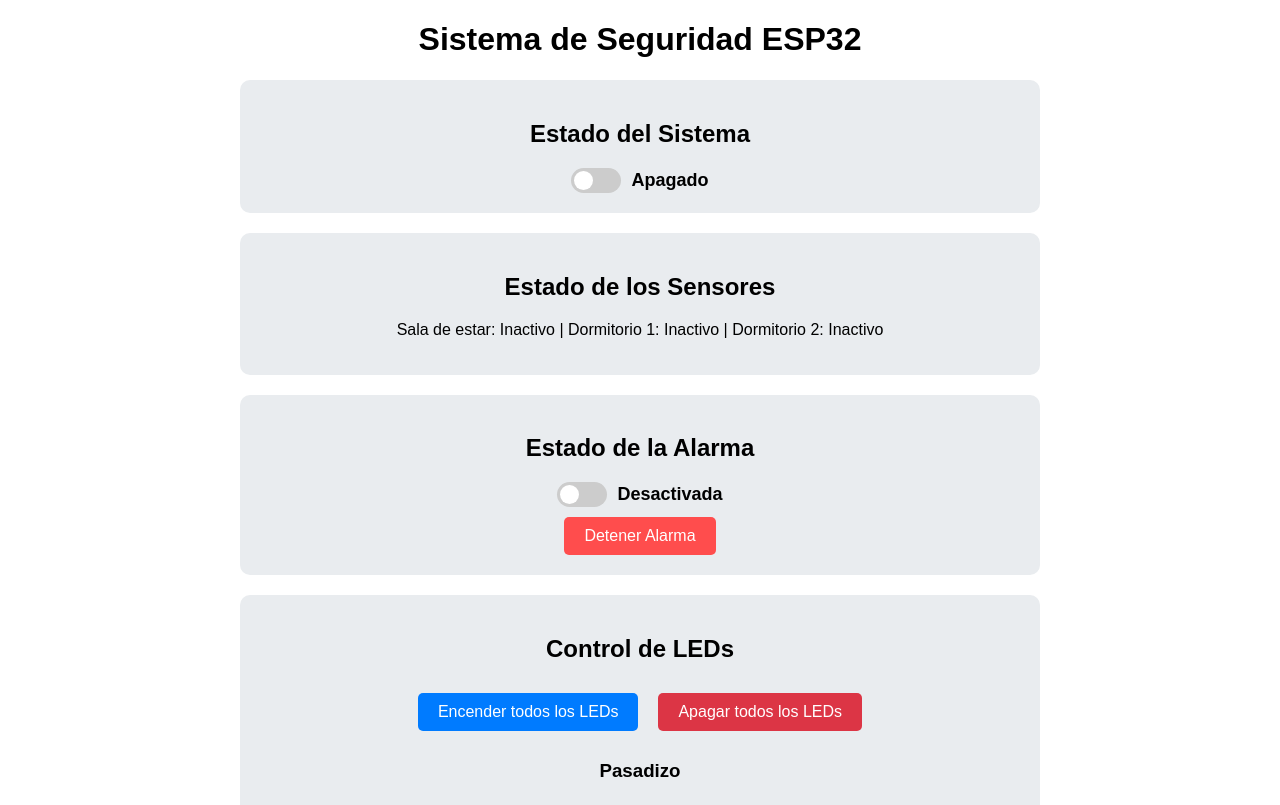
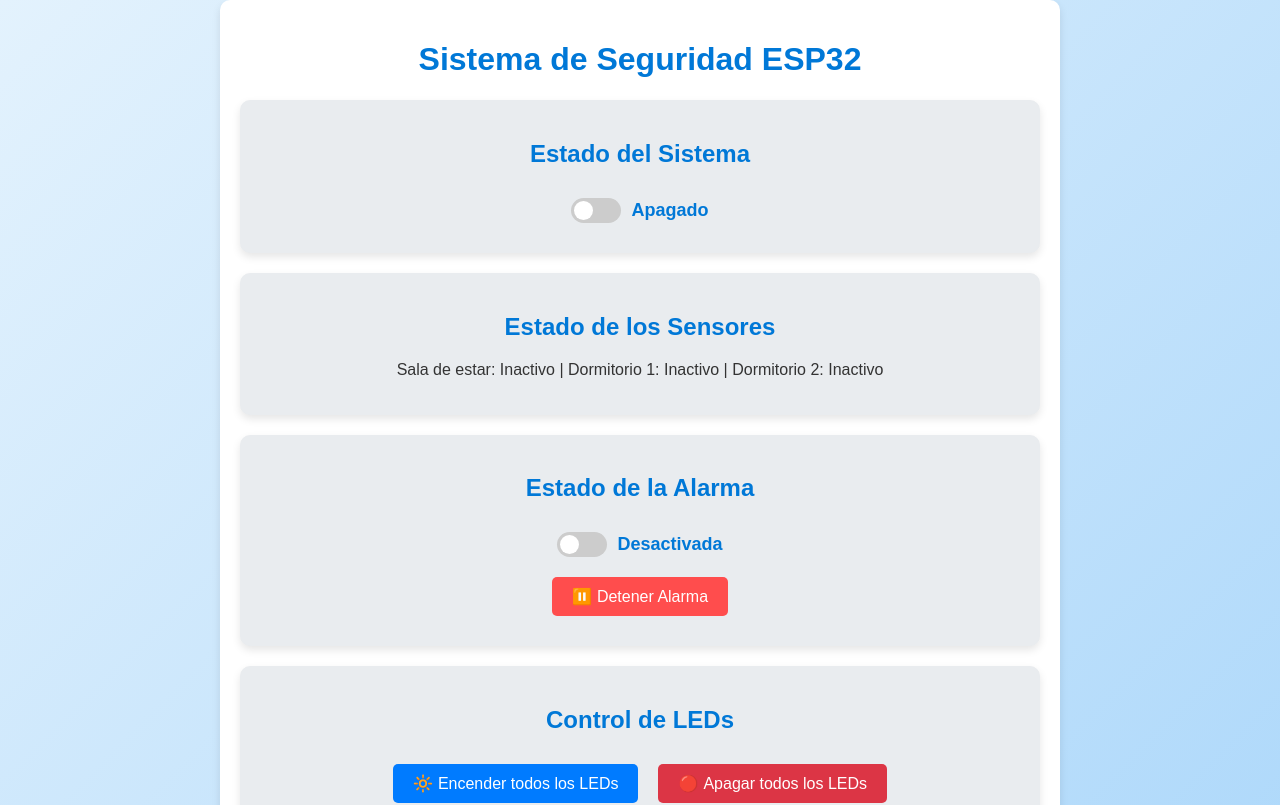
Before and after one commit to JhoneiroLove/iot-webapp, a Next.js app: page / in a window 1280 px wide. Shown: the top 805 px of the page. Built offline with nearby package versions, Linux system fonts and the light colour scheme; no server answers.

Commit message:
ultimos cambios

```diff
--- a/src/app/api/control/route.ts
+++ b/src/app/api/control/route.ts
@@ -5,7 +5,7 @@
   const type = searchParams.get('type');
   const state = searchParams.get('state');
 
-  const esp32Url = `http://192.168.36.50`; // Cambia <ESP32_IP> por la IP de tu ESP32
+  const esp32Url = `http://192.168.0.20`; // Cambia <ESP32_IP> por la IP de tu ESP32
 
   try {
     let endpoint = '';
--- a/src/app/api/sensor-status/route.ts
+++ b/src/app/api/sensor-status/route.ts
@@ -1,7 +1,7 @@
 import { NextResponse } from 'next/server';
 
 export async function GET() {
-  const esp32Url = `http://192.168.36.50/sensor-status`; // Cambia <ESP32_IP> por la IP de tu ESP32
+  const esp32Url = `http://192.168.0.20/sensor-status`; // Cambia <ESP32_IP> por la IP de tu ESP32
 
   try {
     const response = await fetch(esp32Url);
--- a/src/app/globals.css
+++ b/src/app/globals.css
@@ -1,3 +1,194 @@
+body {
+  background: linear-gradient(135deg, #e3f2fd, #90caf9);
+  font-family: 'Roboto', sans-serif;
+  margin: 0;
+  padding: 0;
+  color: #333;
+}
+
+nav {
+  background: linear-gradient(90deg, #0078D7, #005bb5);
+  padding: 10px 20px;
+  color: white;
+  display: flex;
+  justify-content: space-between;
+  align-items: center;
+  position: sticky;
+  top: 0;
+  z-index: 1000;
+  box-shadow: 0 4px 8px rgba(0, 0, 0, 0.1);
+}
+
+nav h1 {
+  font-size: 24px;
+  margin: 0;
+}
+
+nav a {
+  color: white;
+  text-decoration: none;
+  margin-left: 15px;
+  font-weight: bold;
+}
+
+nav a:hover {
+  text-decoration: underline;
+}
+
+.container {
+  width: 90%;
+  max-width: 800px;
+  margin: 20px auto;
+  background: #fff;
+  border-radius: 10px;
+  box-shadow: 0 4px 8px rgba(0, 0, 0, 0.1);
+  padding: 20px;
+}
+
+h1, h2 {
+  color: #0078D7;
+  text-align: center;
+}
+
+.status {
+  margin: 20px 0;
+  padding: 15px;
+  border-radius: 10px;
+  background-color: #ffffff;
+  box-shadow: 0 4px 8px rgba(0, 0, 0, 0.1);
+  transition: transform 0.3s ease, box-shadow 0.3s ease;
+}
+
+.status:hover {
+  transform: scale(1.03);
+  box-shadow: 0 8px 16px rgba(0, 0, 0, 0.2);
+}
+
+
+.switch-container {
+  display: flex;
+  align-items: center;
+  justify-content: space-between;
+  padding: 10px 0;
+}
+
+.switch {
+  position: relative;
+  display: inline-block;
+  width: 40px;
+  height: 20px;
+}
+
+.switch input {
+  opacity: 0;
+  width: 0;
+  height: 0;
+}
+
+.slider {
+  position: absolute;
+  cursor: pointer;
+  top: 0;
+  left: 0;
+  right: 0;
+  bottom: 0;
+  background-color: #ccc;
+  border-radius: 34px;
+  transition: 0.4s;
+}
+
+.slider:before {
+  position: absolute;
+  content: "";
+  height: 14px;
+  width: 14px;
+  left: 3px;
+  bottom: 3px;
+  background-color: white;
+  border-radius: 50%;
+  transition: 0.4s;
+}
+
+input:checked + .slider {
+  background-color: #0078D7;
+}
+
+input:checked + .slider:before {
+  transform: translateX(18px);
+}
+
+.switch-label {
+  font-weight: bold;
+  color: #0078D7;
+}
+
+button {
+  transition: transform 0.2s ease, box-shadow 0.2s ease;
+}
+
+button:hover {
+  transform: translateY(-2px);
+  box-shadow: 0 4px 8px rgba(0, 0, 0, 0.2);
+}
+
+.control-button-on {
+  background-color: #0078D7;
+  color: #fff;
+  border: none;
+  padding: 10px 15px;
+  margin: 5px;
+  border-radius: 5px;
+  cursor: pointer;
+  transition: background-color 0.3s ease;
+}
+
+.control-button-on:hover {
+  background-color: #005bb5;
+}
+
+.control-button-off {
+  background-color: #d9534f;
+  color: #fff;
+  border: none;
+  padding: 10px 15px;
+  margin: 5px;
+  border-radius: 5px;
+  cursor: pointer;
+  transition: background-color 0.3s ease;
+}
+
+.control-button-off:hover {
+  background-color: #b52b27;
+}
+
+.pause-button {
+  background-color: #f0ad4e;
+  color: #fff;
+  border: none;
+  padding: 10px 20px;
+  margin: 10px 0;
+  border-radius: 5px;
+  cursor: pointer;
+  transition: background-color 0.3s ease;
+}
+
+.pause-button:hover {
+  background-color: #ec971f;
+}
+
+.log {
+  background-color: #ffffff;
+  border: 1px solid #ddd;
+  border-left: 4px solid #0078D7;
+  padding: 15px;
+  margin: 20px 0;
+  border-radius: 5px;
+  box-shadow: 0 2px 4px rgba(0, 0, 0, 0.1);
+  font-size: 14px;
+  line-height: 1.6;
+  overflow-y: auto;
+}
+
 .container {
   max-width: 800px;
   margin: 0 auto;
@@ -149,3 +340,18 @@
 .control-button-off:hover {
   background-color: #c82333;  /* Rojo oscuro al pasar el mouse */
 }
+
+.control-button-on::before {
+  content: "🔆";
+  margin-right: 5px;
+}
+
+.control-button-off::before {
+  content: "🔴";
+  margin-right: 5px;
+}
+
+.pause-button::before {
+  content: "⏸️";
+  margin-right: 5px;
+}
--- a/src/app/page.tsx
+++ b/src/app/page.tsx
@@ -2,7 +2,7 @@
 
 import { useState, useEffect } from 'react';
 
-const ESP32_BASE_URL = 'http://192.168.36.50'; // Tu ESP32 Base URL
+const ESP32_BASE_URL = 'http://192.168.0.20'; // Tu ESP32 Base URL
 
 export default function Home() {
     const [systemStatus, setSystemStatus] = useState('Apagado');
```
